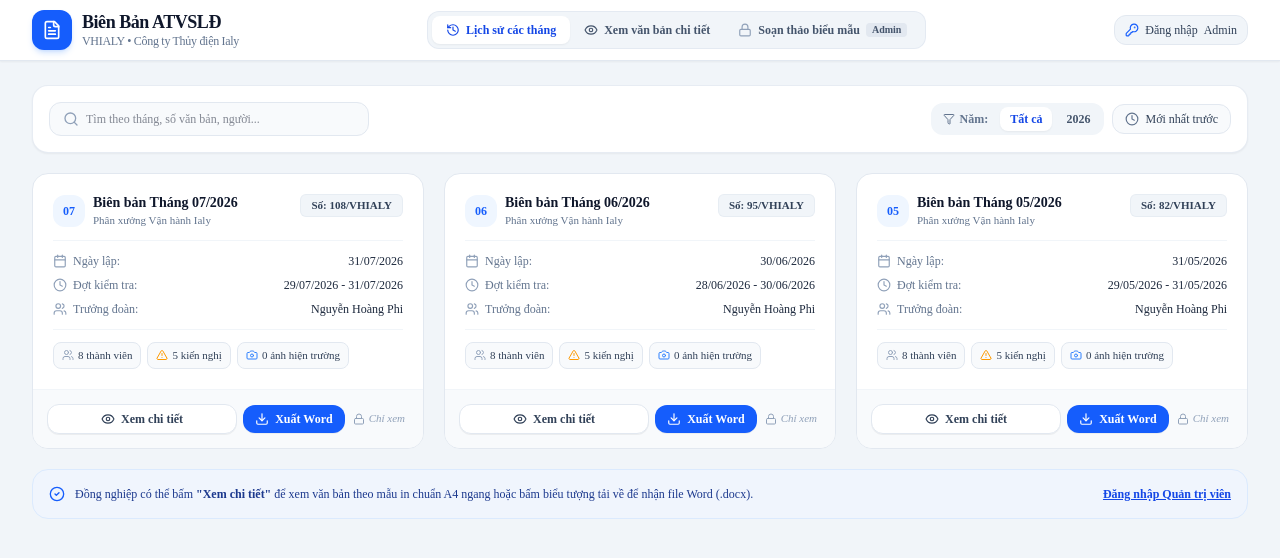
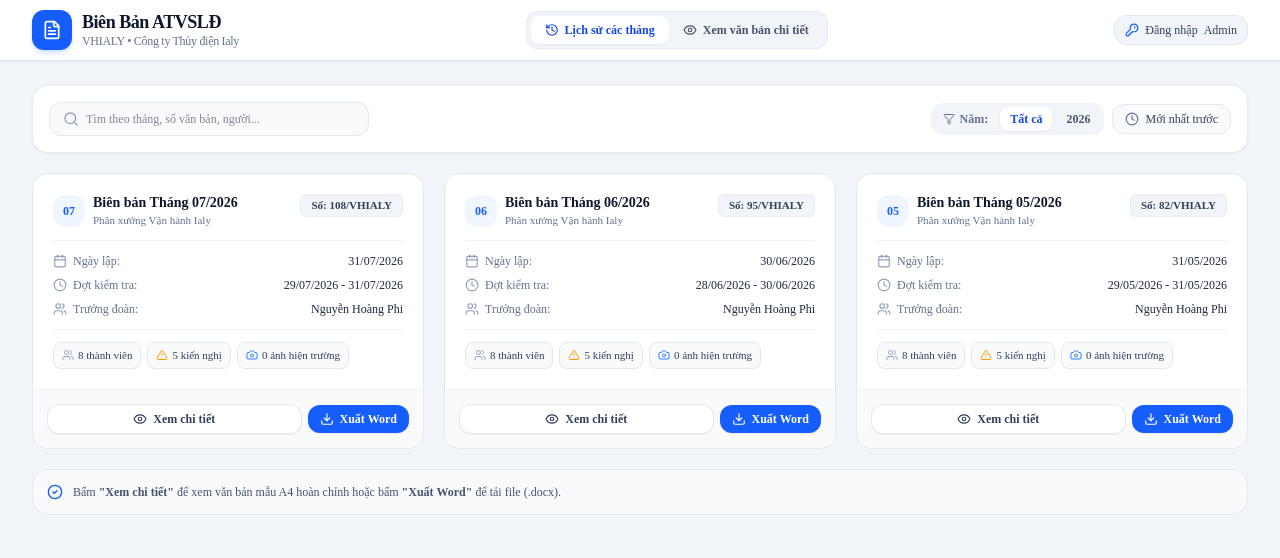
Before and after one commit to ftu016-create/atvsld-ialy, a React (Vite) app: page / in a window 1280 px wide. Shown: the top 558 px of the page. Built offline with nearby package versions, Linux system fonts and the light colour scheme.

Commit message:
refactor: restrict edit access and clean up UI
- Hide "Soạn thảo" tab from non-admin users
- Remove redundant "Read-only" lock indicators
- Update footer banner for improved clarity

```diff
--- a/src/components/Header.tsx
+++ b/src/components/Header.tsx
@@ -109,6 +109,7 @@ export const Header: React.FC<HeaderProps> = ({
               >
                 Xem chi tiết
               </button>
+              {isAdmin && (
                 <button
                   id="btn-mobile-edit-tab"
                   onClick={() => handleTabClick('edit')}
@@ -116,9 +117,10 @@ export const Header: React.FC<HeaderProps> = ({
                     activeTab === 'edit' ? 'bg-white text-blue-700 shadow-xs' : 'text-slate-600'
                   }`}
                 >
-                {!isAdmin && <Lock className="w-3 h-3 text-slate-400" />}
+                  <Edit3 className="w-3 h-3 text-blue-600" />
                   <span>Soạn thảo</span>
                 </button>
+              )}
             </div>
           </div>
 
@@ -150,28 +152,21 @@ export const Header: React.FC<HeaderProps> = ({
               <span>Xem văn bản chi tiết</span>
             </button>
 
+            {isAdmin && (
               <button
                 id="btn-desktop-edit-tab"
                 onClick={() => handleTabClick('edit')}
-              title={isAdmin ? "Vào giao diện soạn thảo" : "Chỉ Admin mới có quyền soạn thảo"}
+                title="Vào giao diện soạn thảo & sửa đổi"
                 className={`px-3.5 py-1.5 text-xs font-semibold rounded-lg transition flex items-center gap-1.5 ${
                   activeTab === 'edit'
                     ? 'bg-white text-blue-700 shadow-xs'
                     : 'text-slate-600 hover:text-slate-900'
                 }`}
               >
-              {isAdmin ? (
                 <Edit3 className="w-3.5 h-3.5 text-blue-600" />
-              ) : (
-                <Lock className="w-3.5 h-3.5 text-slate-400" />
+                <span>Soạn thảo biểu mẫu</span>
+              </button>
             )}
-              <span>Soạn thảo biểu mẫu</span>
-              {!isAdmin && (
-                <span className="text-[10px] px-1.5 py-0.2 bg-slate-200 text-slate-600 rounded">
-                  Admin
-                </span>
-              )}
-            </button>
           </div>
 
           {/* Right Action Bar with User Role & Functional Buttons */}
--- a/src/components/HistoryPage.tsx
+++ b/src/components/HistoryPage.tsx
@@ -336,12 +336,7 @@ export const HistoryPage: React.FC<HistoryPageProps> = ({
                         <Trash2 className="w-3.5 h-3.5" />
                       </button>
                     </div>
-                  ) : (
-                    <div className="text-[11px] text-slate-400 italic pr-1 flex items-center gap-1">
-                      <Lock className="w-3 h-3" />
-                      <span>Chỉ xem</span>
-                    </div>
-                  )}
+                  ) : null}
 
                 </div>
 
@@ -352,21 +347,11 @@ export const HistoryPage: React.FC<HistoryPageProps> = ({
       )}
 
       {/* Info footer banner */}
-      <div className="p-4 rounded-2xl bg-blue-50/70 border border-blue-100 flex flex-col sm:flex-row items-start sm:items-center justify-between gap-3 text-xs text-blue-900">
-        <div className="flex items-center gap-2.5">
-          <CheckCircle2 className="w-4 h-4 text-blue-600 shrink-0" />
-          <span>
-            Đồng nghiệp có thể bấm <strong>"Xem chi tiết"</strong> để xem văn bản theo mẫu in chuẩn A4 ngang hoặc bấm biểu tượng tải về để nhận file Word (.docx).
-          </span>
-        </div>
-        {!isAdmin && (
-          <button
-            onClick={onOpenAdminAuth}
-            className="text-blue-700 hover:text-blue-900 font-bold underline whitespace-nowrap"
-          >
-            Đăng nhập Quản trị viên
-          </button>
-        )}
+      <div className="p-3.5 rounded-2xl bg-slate-50 border border-slate-200/80 flex items-center gap-2.5 text-xs text-slate-600">
+        <CheckCircle2 className="w-4 h-4 text-blue-600 shrink-0" />
+        <span>
+          Bấm <strong>"Xem chi tiết"</strong> để xem văn bản mẫu A4 hoàn chỉnh hoặc bấm <strong>"Xuất Word"</strong> để tải file (.docx).
+        </span>
       </div>
 
     </div>
--- a/src/components/LiveDocumentPreview.tsx
+++ b/src/components/LiveDocumentPreview.tsx
@@ -61,13 +61,6 @@ export const LiveDocumentPreview: React.FC<LiveDocumentPreviewProps> = ({
             <Layers className="w-3 h-3" />
             297mm × 210mm
           </span>
-
-          {!isAdmin && (
-            <span className="hidden sm:inline-flex items-center gap-1 px-2.5 py-0.5 rounded-full text-xs font-medium bg-slate-100 text-slate-600 border border-slate-200">
-              <Lock className="w-3 h-3 text-slate-400" />
-              Chế độ xem đồng nghiệp
-            </span>
-          )}
         </div>
 
         <div className="flex items-center gap-2">
```
Lines whose indentation alone changed are shown as unchanged.
